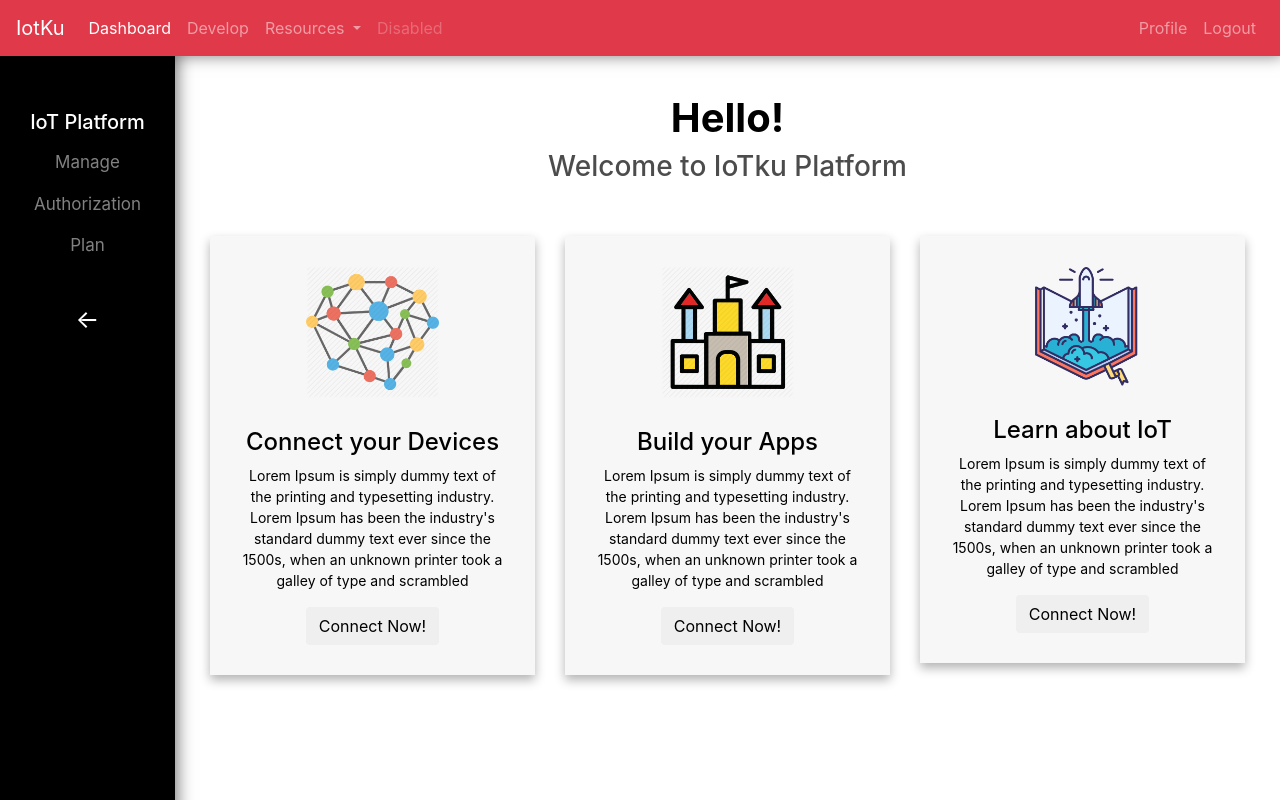
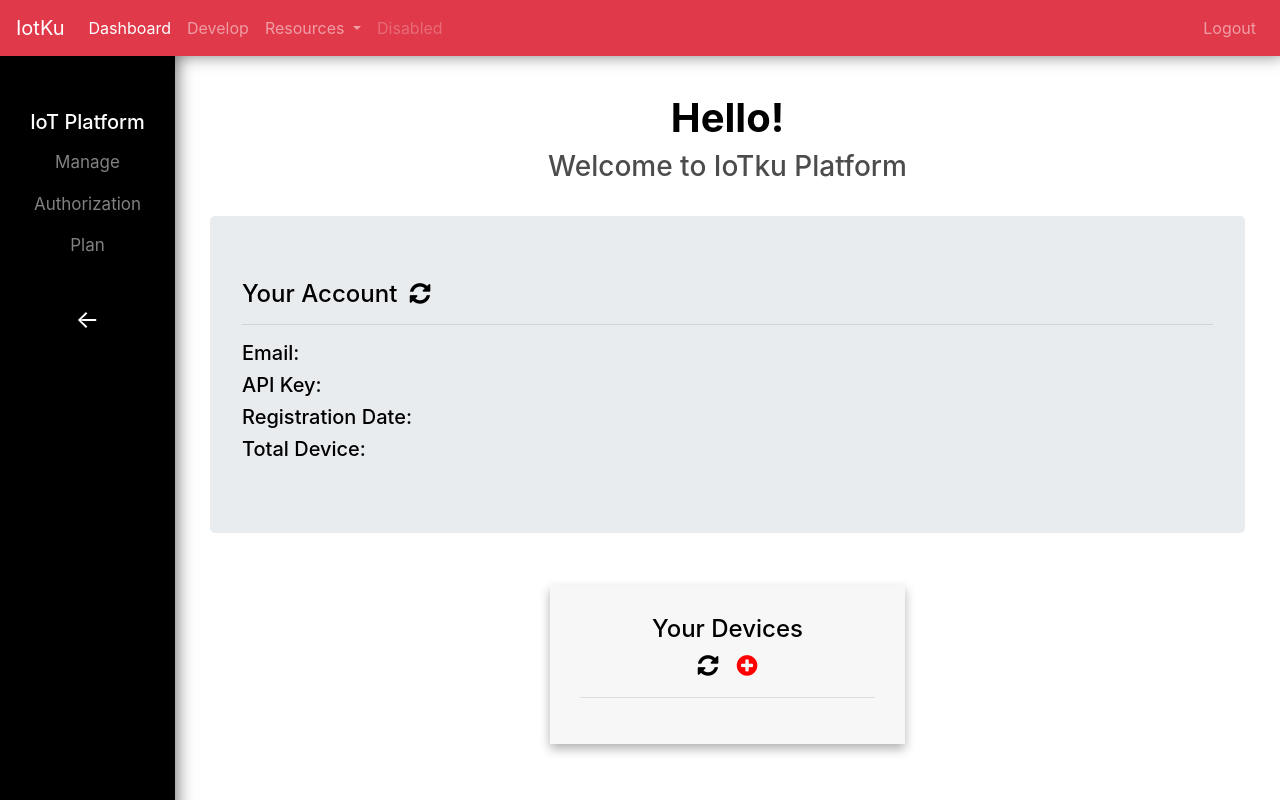
Before and after one commit to aviezab/iotku, a Flask app: page / in a window 1280 px wide. Run offline with Flask 2, Linux system fonts and the light colour scheme; the visitor is signed in with stand-in values (Sample User, id 1); data that the repository does not hold is empty; some libraries are stand-ins or nearby versions.

Commit message:
added some features

```diff
--- a/api/iotku_database.py
+++ b/api/iotku_database.py
@@ -71,7 +71,7 @@ class User(Iotku):
 
 	def get_total_device(self):
 		self.user_document = self.user_list.find_one({"_id":self._id})
-		return self.user_document["time_added"]
+		return self.user_document["total_device"]
 
 	def get_device_list(self):
 		device_list = [Device(x["_id"],self.device_list,self.sensor_list) for x in self.device_list.find({"api_key":self.get_api_key()})]
--- a/static/css/dashboard.css
+++ b/static/css/dashboard.css
@@ -11,14 +11,12 @@
 }
 
 .card-dashboard {
-  width: 100%;
 /*  height: 400px;*/
   margin-top: 20px;
   padding: 30px;
   color: black;
   background-color: rgb(247, 247, 247);
   box-shadow: 0 5px 10px 0 rgba(0,0,0,0.3);
-  font-size: 14px;
   text-align: center;
   transition: 0.5s;
 }
@@ -35,3 +33,14 @@
   width: 50%;
   height: auto;
 }
+
+.button-icon {
+  background-color: Transparent;
+  border: none;
+  outline: none;
+  color: black;
+}
+
+#add-device-button {
+  color: red;
+}
--- a/static/css/layout.css
+++ b/static/css/layout.css
@@ -1,4 +1,5 @@
 body {
+  min-width: 540px;
   background-color: white;
   color: black;
 }
@@ -46,6 +47,10 @@ body {
   padding: 20px;
 }
 
+.invisible {
+  display: none;
+}
+
 /* The side navigation menu */
 #sidenav-big {
    height: 100%; /* 100% Full-height */
@@ -79,10 +84,10 @@ body {
 /* On smaller screens, where height is less than 450px, change the style of the sidenav (less padding and a smaller font size) */
 @media screen and (max-height: 450px) {
    .sidenav {padding-top: 15px;}
-   .sidenav a {font-size: 18px;}
+   .dashboard {font-size: 18px;}
 }
 
-@media screen and (max-width: 450px) {
-  .dashboard {margin-left: 0 !important;}
+@media screen and (max-width: 767px) {
+  .dashboard {margin-left: 0 !important; font-size: 18px;}
   .sidenav {display: none;}
 }
--- a/static/js/constants.js
+++ b/static/js/constants.js
@@ -24,8 +24,8 @@ var sensor_data_url;
 var sensor_total_data_entry_url;
 var sensor_last_data_added_time_url;
 var post_sensor_data_url;
-
-$.get( "/api/url", function(data) {
+$(document).ready(function(){
+	jQuery.get( "/api/url", function(data) {
 		var result = data.result;
 
 		// CORE
@@ -39,12 +39,16 @@ $.get( "/api/url", function(data) {
 		user_api_key_url = result.user_api_key;
 		user_time_added_url = result.user_time_added;
 		user_total_device_url = result.user_total_device;
+		add_device_url = result.add_device;
+		remove_device_url = result.remove_device;
 		device_list_url = result.device_list;
 
 		// DEVICE
 		device_name_url = result.device_name;
 		device_time_added_url = result.device_time_added;
 		device_total_sensor_url = result.device_total_sensor;
+		add_sensor_url = result.add_sensor;
+		remove_sensor_url = result.remove_sensor;
 		device_sensor_list_url = result.device_sensor_list;
 
 		// SENSOR
@@ -55,3 +59,4 @@ $.get( "/api/url", function(data) {
 		sensor_last_data_added_time_url = result.sensor_last_data_added_time;
 		post_sensor_data_url = result.post_sensor_data;
 	});
+});
--- /dev/null
+++ b/static/js/dashboard.js
@@ -0,0 +1,52 @@
+$(document).ready(function(){
+	$('#account-info-refresh').click(function(){
+			$.get( user_email_url, function(data) {
+				$("#account-email").text(data.result);
+			});
+			$.get( user_api_key_url, function(data) {
+				$("#account-api-key").text(data.result);
+			});
+			$.get( user_time_added_url, function(data) {
+				$("#account-registration-date").text(data.result);
+			});
+			$.get( user_total_device_url, function(data) {
+				$("#account-total-device").text(data.result);
+			});
+    });
+    $('#device-list-refresh').click(function(){
+			$.get( device_list_url, function(data) {
+				$('#device-list').html("");
+				result = data['result']
+				if (result.length > 0) {
+					$('#device-list-empty').addClass('invisible');
+					for(var k in data['result']) {
+						var format = '<h2><a href="' + result[k]['device_id'] +'">' + result[k]['device_name'] + '</a></h2>';
+						$('#device-list').append(format);
+					}
+				}
+				else {
+					$('#device-list-empty').removeClass('invisible');
+				}
+			});
+    });
+    $("#device-form").submit(function (event) {
+        event.preventDefault();
+        var device_name = $("#device-name").val();
+        var device_id = $("#device-id").val();
+        $.ajax({
+            type: "POST",
+            url: add_device_url,
+            contentType: "application/json",
+            dataType: "json",
+            data: JSON.stringify({
+                "device_id": device_id,
+                "device_name": device_name
+            }),
+            success: function(result){
+                if (result.result == true) {
+                    window.location.reload(true);
+                }
+            }
+        });
+    });
+});
--- a/templates/dashboard.html
+++ b/templates/dashboard.html
@@ -11,37 +11,49 @@
   </div>
 </div>
 <div class="container">
+  <div class="jumbotron" id="account-info">
+    <h4>Your Account <button class="fa fa-refresh button-icon" id="account-info-refresh" aria-hidden="true"></button></h4>
+    <hr>
+    <h5>Email:&nbsp;<span id="account-email"></span></h5>
+    <h5>API&nbsp;Key:&nbsp;<span id="account-api-key"></span></h5>
+    <h5>Registration&nbsp;Date:&nbsp;<span id="account-registration-date"></span></h5>
+    <h5>Total&nbsp;Device:&nbsp;<span id="account-total-device"></span></h5>
+  </div>
   <div class="row">
-    <div class="col-md-4 mx-auto">
-      <div class="card-dashboard">
+    <div class="col-md-4 mx-auto card-dashboard" id="devices">
+      <h4>Your Devices</h4>
+      <h4><button class="fa fa-refresh button-icon" id="device-list-refresh" aria-hidden="true"></button> <button type="button" name="button" class="fa fa-plus-circle button-icon" data-toggle="modal" data-target="#device-modal" id="add-device-button"></button></h4>
+      <hr>
+      <div id="device-list"></div>
+      <div class="invisible" id="device-list-empty">
         <img src="/static/images/connect.png" alt="connect">
-        <h4>Connect your Devices</h4>
-        <p>
-          Lorem Ipsum is simply dummy text of the printing and typesetting industry. Lorem Ipsum has been the industry's standard dummy text ever since the 1500s, when an unknown printer took a galley of type and scrambled
-        </p>
-        <button type="button" name="button" class="btn btn-iot">Connect Now!</button>
+        <p>It seems that you haven't added a device yet. Maybe it's time?</p>
       </div>
-    </div>
-    <div class="col-md-4 mx-auto">
-      <div class="card-dashboard">
-        <img src="/static/images/castle.png" alt="connect">
-        <h4>Build your Apps</h4>
-        <p>
-          Lorem Ipsum is simply dummy text of the printing and typesetting industry. Lorem Ipsum has been the industry's standard dummy text ever since the 1500s, when an unknown printer took a galley of type and scrambled
-        </p>
-        <button type="button" name="button" class="btn btn-iot">Connect Now!</button>
-      </div>
-    </div>
-    <div class="col-md-4 mx-auto">
-      <div class="card-dashboard">
-        <img src="/static/images/book.png" alt="connect">
-        <h4>Learn about IoT</h4>
-        <p>
-          Lorem Ipsum is simply dummy text of the printing and typesetting industry. Lorem Ipsum has been the industry's standard dummy text ever since the 1500s, when an unknown printer took a galley of type and scrambled
-        </p>
-        <button type="button" name="button" class="btn btn-iot">Connect Now!</button>
+      <div id="device-modal" class="modal fade" role="dialog">
+        <div class="modal-dialog">
+          <!-- Modal content-->
+          <div class="modal-content">
+            <div class="modal-header">
+              <h4 class="modal-title">Add a device</h4>
+              <button type="button" class="close" data-dismiss="modal">&times;</button>
+            </div>
+            <div class="modal-body">
+              <form class="" id="device-form" action="" method="post">
+                <input type="text" name="device-name" placeholder="Device Name" class="form-control" id="device-name">
+                <br>
+                <input type="text" name="device-id" placeholder="Device ID" class="form-control" id="device-id">
+                <br>
+                <button type="submit" name="add-device" class="btn btn-iot" id="btn-device-submit">Submit</button>
+              </form>
+            </div>
+          </div>
+        </div>
       </div>
     </div>
   </div>
 </div>
 {% endblock %}
+{% block script %}
+  {{ super() }}
+  <script type="text/javascript" src="/static/js/dashboard.js"></script>
+{% endblock %}
--- a/templates/index.html
+++ b/templates/index.html
@@ -2,7 +2,7 @@
 <html>
   <head>
     <meta charset="utf-8">
-    <meta content="width=device-width, initial-scale=1" name="viewport" />
+    <meta content="width=device-width, initial-scale=1" name="viewport">
     <title>iotKu</title>
     <link rel="stylesheet" href="https://maxcdn.bootstrapcdn.com/bootstrap/4.0.0/css/bootstrap.min.css" type="text/css">
     <link rel="stylesheet" href="https://maxcdn.bootstrapcdn.com/font-awesome/4.7.0/css/font-awesome.min.css">
@@ -48,7 +48,7 @@
     </div>
     <!-- footernya -->
     <footer class="footer-text">Made With <span class="fa fa-heart" style="color: rgb(224, 57, 74)"></span><br>© 2018 Team iotKu</footer>
-    <script src="/static/js/jquery-3.2.1.js"></script>
+    <script src="https://code.jquery.com/jquery-3.2.1.min.js" crossorigin="anonymous"></script>
     <script type="text/javascript" src="/static/js/constants.js"></script>
     <script type="text/javascript" src="/static/js/index.js"></script>
   </body>
--- a/templates/layout.html
+++ b/templates/layout.html
@@ -40,7 +40,6 @@
         </li>
       </ul>
       <ul class="navbar-nav ml-auto">
-        <a class="nav-link" href="#">Profile</a>
         <a class="nav-link" href="/api/disconnect">Logout</a>
       </ul>
       <!--<form class="form-inline my-2 my-lg-0">
@@ -72,9 +71,10 @@
     {% endblock %}
   </div>
   {% block script %}
-  <script src="https://code.jquery.com/jquery-3.2.1.slim.min.js" integrity="sha384-KJ3o2DKtIkvYIK3UENzmM7KCkRr/rE9/Qpg6aAZGJwFDMVNA/GpGFF93hXpG5KkN" crossorigin="anonymous"></script>
+  <script src="https://code.jquery.com/jquery-3.2.1.min.js" crossorigin="anonymous"></script>
   <script src="https://cdnjs.cloudflare.com/ajax/libs/popper.js/1.12.9/umd/popper.min.js" integrity="sha384-ApNbgh9B+Y1QKtv3Rn7W3mgPxhU9K/ScQsAP7hUibX39j7fakFPskvXusvfa0b4Q" crossorigin="anonymous"></script>
   <script src="https://maxcdn.bootstrapcdn.com/bootstrap/4.0.0/js/bootstrap.min.js" integrity="sha384-JZR6Spejh4U02d8jOt6vLEHfe/JQGiRRSQQxSfFWpi1MquVdAyjUar5+76PVCmYl" crossorigin="anonymous"></script>
+  <script type="text/javascript" src="/static/js/constants.js"></script>
   <script type="text/javascript" src="/static/js/layout.js"></script>
   {% endblock %}
 </body>
```
Also changed, not shown: api/redissession.py (added, +65 -0 lines), api/views.py (+7 -3 lines), static/css/index.css (+7 -0 lines), static/js/animate.js (deleted, +0 -55 lines). Lines whose indentation alone changed are shown as unchanged.
